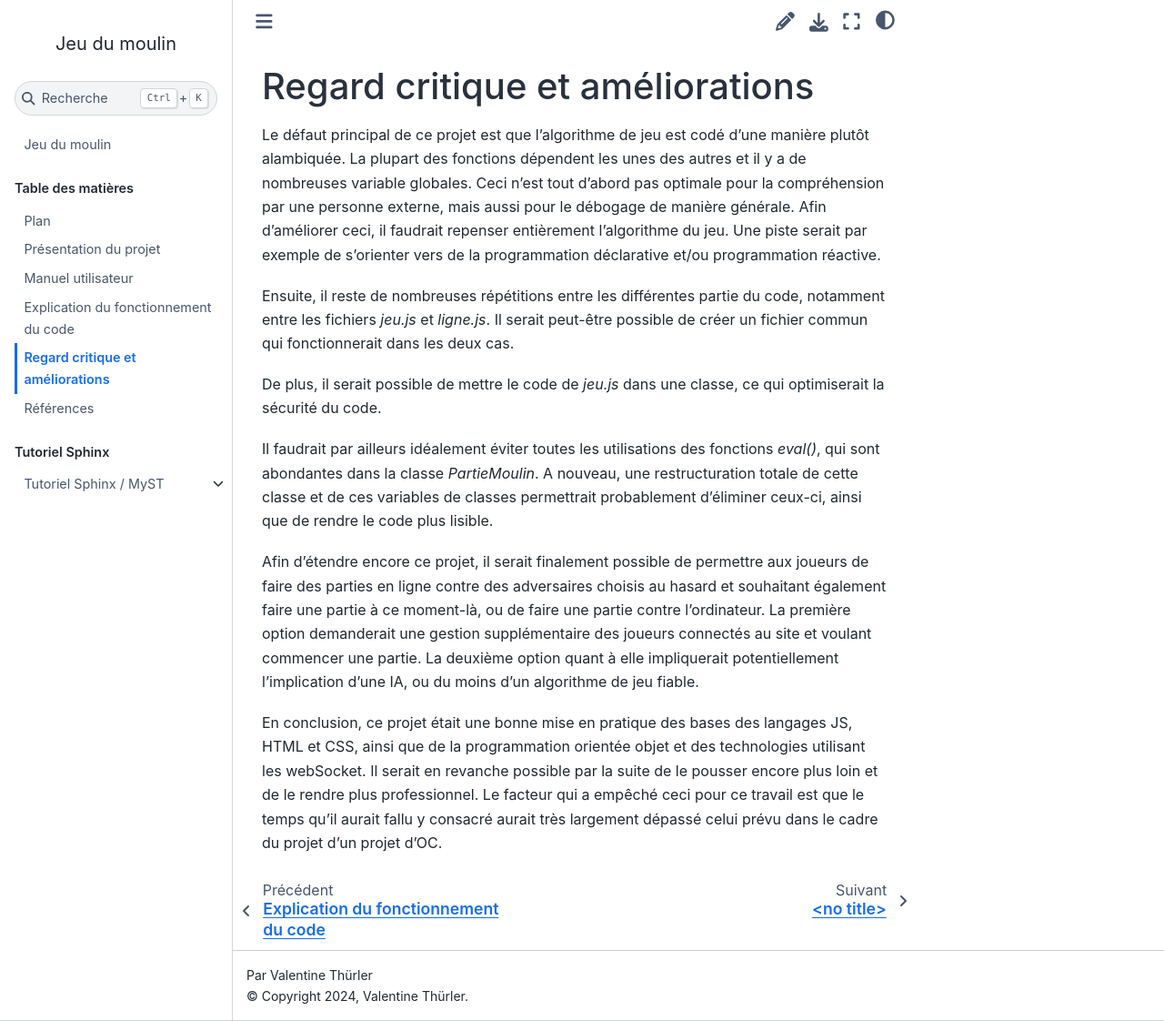
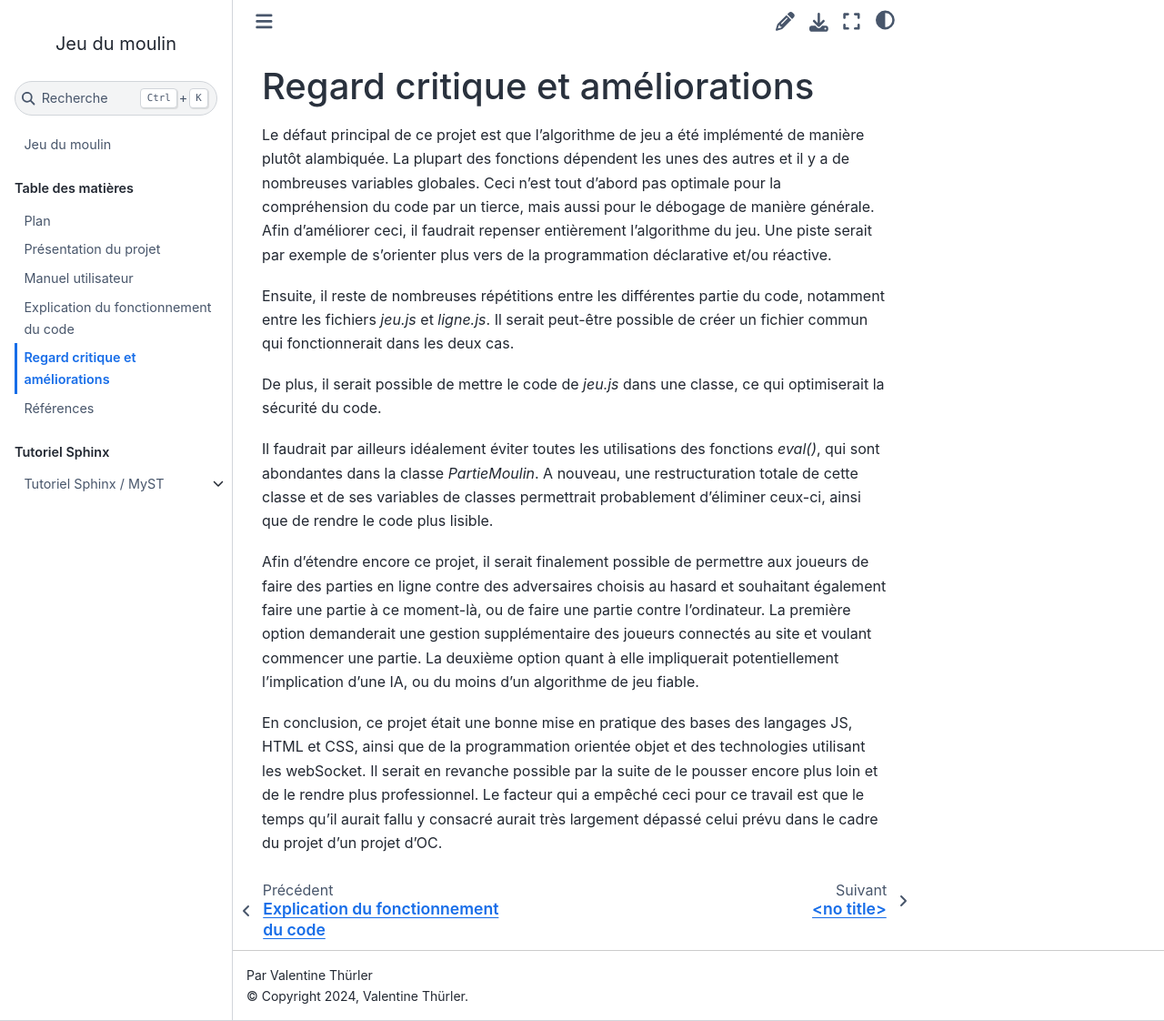
Before and after one commit to valentinethrlr/projet_moulin_documentation, a Sphinx documentation site: the page built from source/critique.md, in a window 1280 px wide and 1122 px high. Shown: the whole window at 91% size. Built offline with Sphinx 7.4.7 and the Sphinx Book theme 1.1.4, drawn with Linux system fonts in a browser that asks for light colours.

Commit message:
conclusion

```diff
--- a/source/critique.md
+++ b/source/critique.md
@@ -2,13 +2,13 @@
 
 # Regard critique et améliorations
 
-Le défaut principal de ce projet est que l'algorithme de jeu est codé d'une manière plutôt alambiquée. La plupart des fonctions dépendent les unes des autres et il y a de nombreuses variable globales. Ceci n'est tout d'abord pas optimale pour la compréhension par une personne externe, mais aussi pour le débogage de manière générale. Afin d'améliorer ceci, il faudrait repenser entièrement l'algorithme du jeu. Une piste serait par exemple de s'orienter vers de la programmation déclarative et/ou programmation réactive.
+Le défaut principal de ce projet est que l'algorithme de jeu a été implémenté de manière plutôt alambiquée. La plupart des fonctions dépendent les unes des autres et il y a de nombreuses variables globales. Ceci n'est tout d'abord pas optimale pour la compréhension du code par un tierce, mais aussi pour le débogage de manière générale. Afin d'améliorer ceci, il faudrait repenser entièrement l'algorithme du jeu. Une piste serait par exemple de s'orienter plus vers de la programmation déclarative et/ou réactive.
 
 Ensuite, il reste de nombreuses répétitions entre les différentes partie du code, notamment entre les fichiers <em>jeu.js</em> et <em>ligne.js</em>. Il serait peut-être possible de créer un fichier commun qui fonctionnerait dans les deux cas.
 
 De plus, il serait possible de mettre le code de <em>jeu.js</em> dans une classe, ce qui optimiserait la sécurité du code.
 
-Il faudrait par ailleurs idéalement éviter toutes les utilisations des fonctions <em>eval()</em>, qui sont abondantes dans la classe <em>PartieMoulin</em>. A nouveau, une restructuration totale de cette classe et de ces variables de classes permettrait probablement d'éliminer ceux-ci, ainsi que de rendre le code plus lisible.
+Il faudrait par ailleurs idéalement éviter toutes les utilisations des fonctions <em>eval()</em>, qui sont abondantes dans la classe <em>PartieMoulin</em>. A nouveau, une restructuration totale de cette classe et de ses variables de classes permettrait probablement d'éliminer ceux-ci, ainsi que de rendre le code plus lisible.
 
 Afin d'étendre encore ce projet, il serait finalement possible de permettre aux joueurs de faire des parties en ligne contre des adversaires choisis au hasard et souhaitant également faire une partie à ce moment-là, ou de faire une partie contre l'ordinateur. La première option demanderait une gestion supplémentaire des joueurs connectés au site et voulant commencer une partie. La deuxième option quant à elle impliquerait potentiellement l'implication d'une IA, ou du moins d'un algorithme de jeu fiable.
 
```
